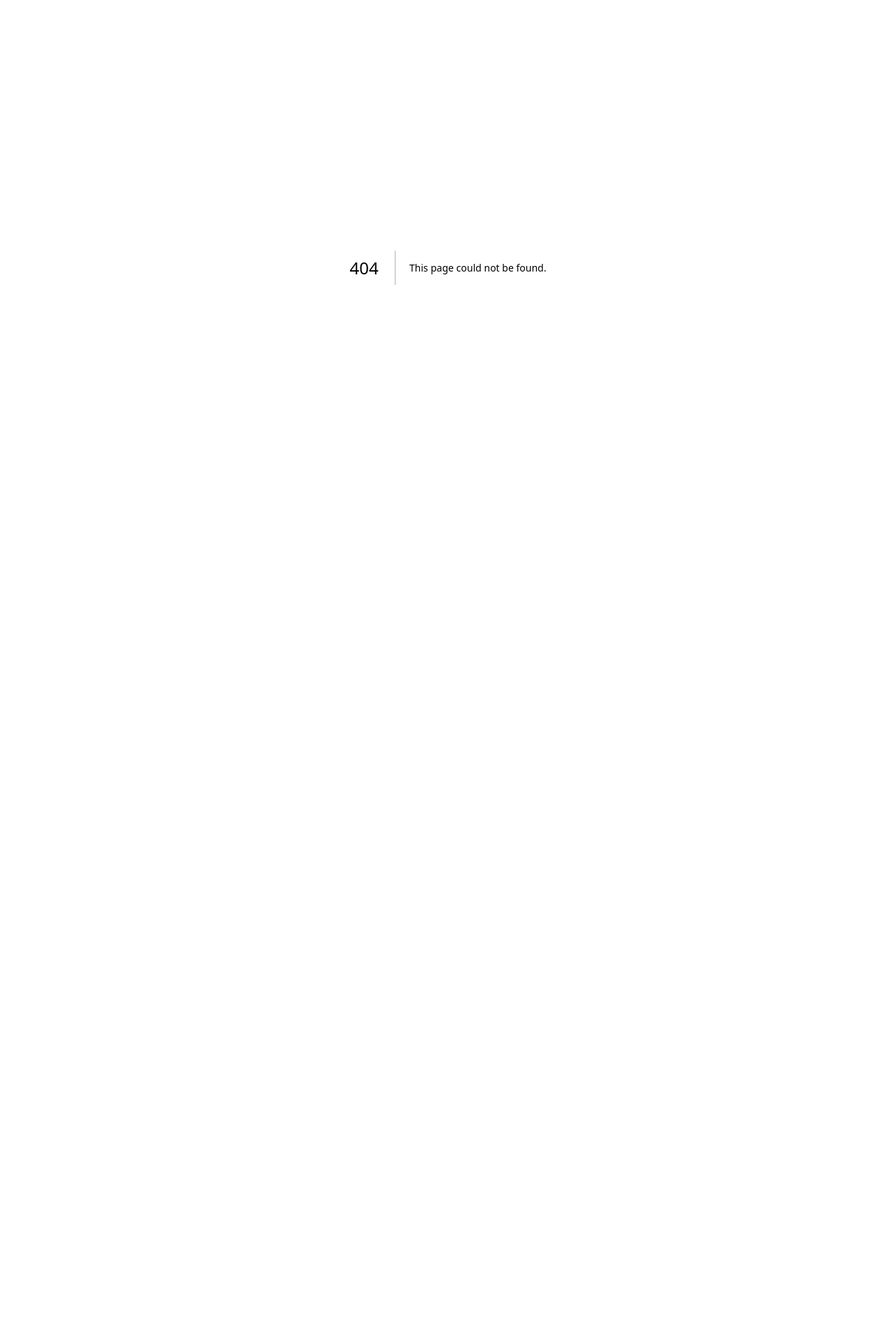
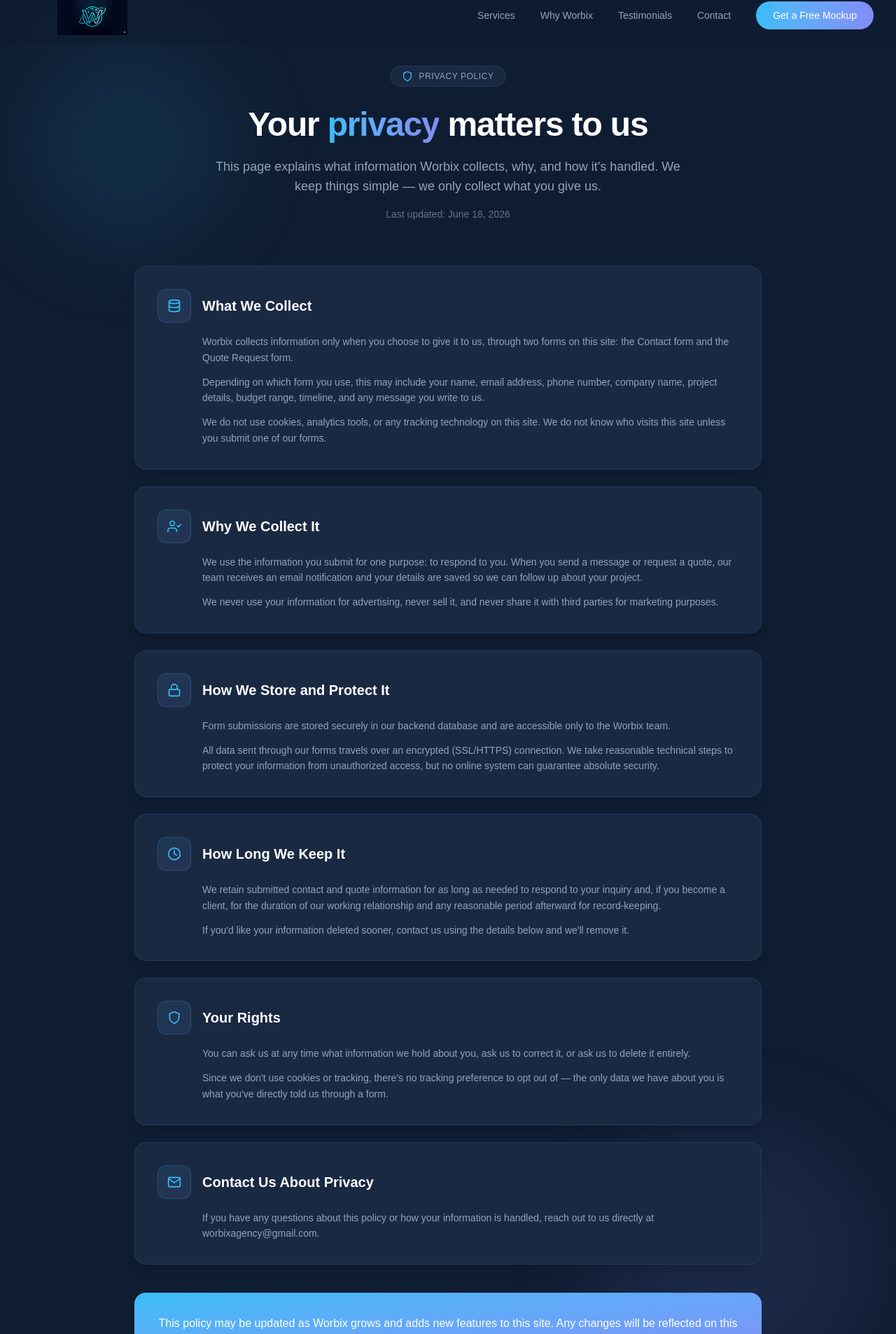
Before and after one commit to MubarakTechy/worbixagency, a Next.js app: page /privacy in a window 1280 px wide. Before the commit this address had no page. Shown: the part 18-1924 px from the top of the page at 70% size. Before the commit the page ends 800 px from the top, so only its background shows below. Built offline with nearby package versions, Linux system fonts and the light colour scheme.

Commit message:
running build

```diff
--- a/app/Quote/page.jsx
+++ b/app/Quote/page.jsx
@@ -72,7 +72,7 @@
         setIsSubmitted(true);
         window.scrollTo({ top: 0, behavior: "smooth" });
       } else {
-        setError("Something went wrong. Please try again.");
+        setError("");
       }
     } catch (err) {
       // This fires if the backend server isn't running
--- a/app/component/Footer.jsx
+++ b/app/component/Footer.jsx
@@ -26,7 +26,7 @@
     support: [
       { name: "Contact", href: "#contact" },
       { name: "FAQ", href: "/Faq" },
-      { name: "Privacy Policy", href: "#privacy" },
+      { name: "Privacy Policy", href: "/privacy" },
       { name: "Terms of Service", href: "#terms" },
     ],
   };
@@ -170,7 +170,7 @@
 
             <div className="flex items-center gap-6">
               <Link
-                href="#privacy"
+                href="/privacy"
                 className="text-xs text-[#64748B] hover:text-[#38BDF8] transition-colors"
               >
                 Privacy Policy
--- /dev/null
+++ b/app/privacy/page.jsx
@@ -0,0 +1,159 @@
+"use client";
+
+import React from "react";
+import { motion } from "framer-motion";
+import { FiShield, FiMail, FiDatabase, FiLock, FiUserCheck, FiClock } from "react-icons/fi";
+import Navbar from "../component/Navbar";
+import Footer from "../component/Footer";
+
+const PrivacyPolicy = () => {
+  const lastUpdated = "June 18, 2026";
+
+  const sections = [
+    {
+      icon: FiDatabase,
+      title: "What We Collect",
+      content: [
+        "Worbix collects information only when you choose to give it to us, through two forms on this site: the Contact form and the Quote Request form.",
+        "Depending on which form you use, this may include your name, email address, phone number, company name, project details, budget range, timeline, and any message you write to us.",
+        "We do not use cookies, analytics tools, or any tracking technology on this site. We do not know who visits this site unless you submit one of our forms.",
+      ],
+    },
+    {
+      icon: FiUserCheck,
+      title: "Why We Collect It",
+      content: [
+        "We use the information you submit for one purpose: to respond to you. When you send a message or request a quote, our team receives an email notification and your details are saved so we can follow up about your project.",
+        "We never use your information for advertising, never sell it, and never share it with third parties for marketing purposes.",
+      ],
+    },
+    {
+      icon: FiLock,
+      title: "How We Store and Protect It",
+      content: [
+        "Form submissions are stored securely in our backend database and are accessible only to the Worbix team.",
+        "All data sent through our forms travels over an encrypted (SSL/HTTPS) connection. We take reasonable technical steps to protect your information from unauthorized access, but no online system can guarantee absolute security.",
+      ],
+    },
+    {
+      icon: FiClock,
+      title: "How Long We Keep It",
+      content: [
+        "We retain submitted contact and quote information for as long as needed to respond to your inquiry and, if you become a client, for the duration of our working relationship and any reasonable period afterward for record-keeping.",
+        "If you'd like your information deleted sooner, contact us using the details below and we'll remove it.",
+      ],
+    },
+    {
+      icon: FiShield,
+      title: "Your Rights",
+      content: [
+        "You can ask us at any time what information we hold about you, ask us to correct it, or ask us to delete it entirely.",
+        "Since we don't use cookies or tracking, there's no tracking preference to opt out of — the only data we have about you is what you've directly told us through a form.",
+      ],
+    },
+    {
+      icon: FiMail,
+      title: "Contact Us About Privacy",
+      content: [
+        "If you have any questions about this policy or how your information is handled, reach out to us directly at worbixagency@gmail.com.",
+      ],
+    },
+  ];
+
+  return (
+    <>
+      <Navbar />
+
+      <section
+        id="privacy"
+        className="min-h-screen bg-[#0F1D32] px-4 sm:px-6 md:px-8 lg:px-20 py-24 md:py-28 relative overflow-hidden"
+      >
+        {/* Background gradient orbs — matches site-wide style */}
+        <div className="absolute top-20 left-10 w-72 h-72 bg-[#38BDF8]/10 rounded-full blur-3xl" />
+        <div className="absolute bottom-20 right-10 w-96 h-96 bg-[#818CF8]/10 rounded-full blur-3xl" />
+
+        <div className="relative w-full mx-auto max-w-4xl">
+          {/* Header */}
+          <motion.div
+            initial={{ opacity: 0, y: 20 }}
+            animate={{ opacity: 1, y: 0 }}
+            transition={{ duration: 0.6 }}
+            className="mb-16 text-center"
+          >
+            <div className="inline-flex items-center gap-2 bg-[#1A2942] border border-[#1E3A5F] rounded-full px-4 py-1.5 mb-6">
+              <FiShield className="w-4 h-4 text-[#38BDF8]" />
+              <span className="text-xs font-medium text-[#94A3B8] uppercase tracking-wider">
+                Privacy Policy
+              </span>
+            </div>
+
+            <h1 className="mb-4 text-3xl font-bold leading-snug tracking-tight text-white sm:text-4xl md:text-5xl md:leading-tight">
+              Your{" "}
+              <span className="bg-gradient-to-r from-[#38BDF8] to-[#818CF8] bg-clip-text text-transparent">
+                privacy
+              </span>{" "}
+              matters to us
+            </h1>
+
+            <p className="text-[#94A3B8] text-base sm:text-lg max-w-2xl mx-auto">
+              This page explains what information Worbix collects, why, and how it's
+              handled. We keep things simple — we only collect what you give us.
+            </p>
+
+            <p className="text-[#64748B] text-sm mt-4">
+              Last updated: {lastUpdated}
+            </p>
+          </motion.div>
+
+          {/* Policy sections */}
+          <div className="space-y-6">
+            {sections.map((section, index) => (
+              <motion.div
+                key={section.title}
+                initial={{ opacity: 0, y: 20 }}
+                animate={{ opacity: 1, y: 0 }}
+                transition={{ duration: 0.5, delay: 0.1 + index * 0.08 }}
+                className="bg-[#1A2942] border border-[#1E3A5F] rounded-2xl p-6 md:p-8 shadow-lg"
+              >
+                <div className="flex items-start gap-4 mb-4">
+                  <div className="flex-shrink-0 w-12 h-12 rounded-xl bg-gradient-to-br from-[#38BDF8]/10 to-[#818CF8]/10 flex items-center justify-center border border-[#38BDF8]/20">
+                    <section.icon className="w-5 h-5 text-[#38BDF8]" />
+                  </div>
+                  <h2 className="text-xl font-semibold text-white pt-2.5">
+                    {section.title}
+                  </h2>
+                </div>
+
+                <div className="space-y-3 pl-0 md:pl-16">
+                  {section.content.map((paragraph, i) => (
+                    <p key={i} className="text-[#94A3B8] text-sm leading-relaxed">
+                      {paragraph}
+                    </p>
+                  ))}
+                </div>
+              </motion.div>
+            ))}
+          </div>
+
+          {/* Closing note */}
+          <motion.div
+            initial={{ opacity: 0, y: 20 }}
+            animate={{ opacity: 1, y: 0 }}
+            transition={{ duration: 0.6, delay: 0.7 }}
+            className="mt-10 bg-gradient-to-br from-[#38BDF8] to-[#818CF8] rounded-2xl p-6 md:p-8 text-white text-center"
+          >
+            <p className="text-sm md:text-base">
+              This policy may be updated as Worbix grows and adds new features to
+              this site. Any changes will be reflected on this page with a new
+              "last updated" date.
+            </p>
+          </motion.div>
+        </div>
+      </section>
+
+      <Footer />
+    </>
+  );
+};
+
+export default PrivacyPolicy;
```
